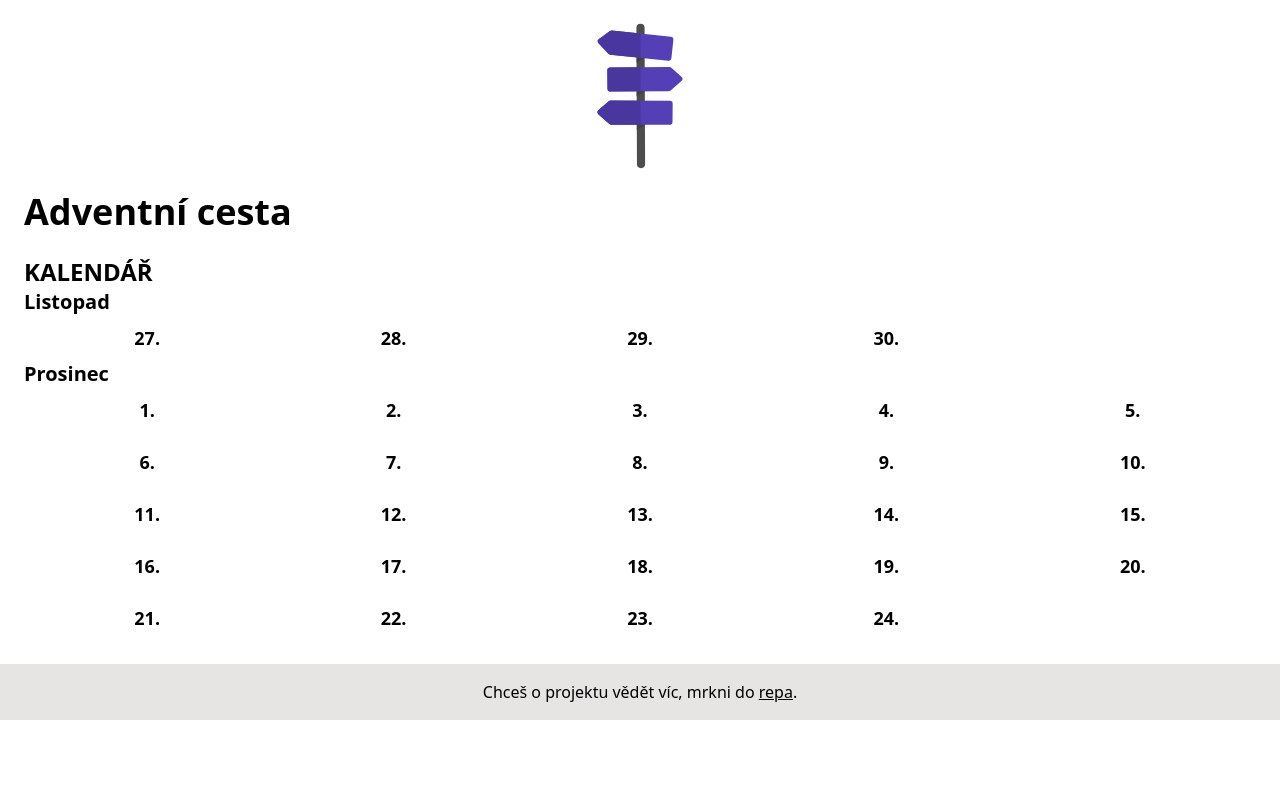
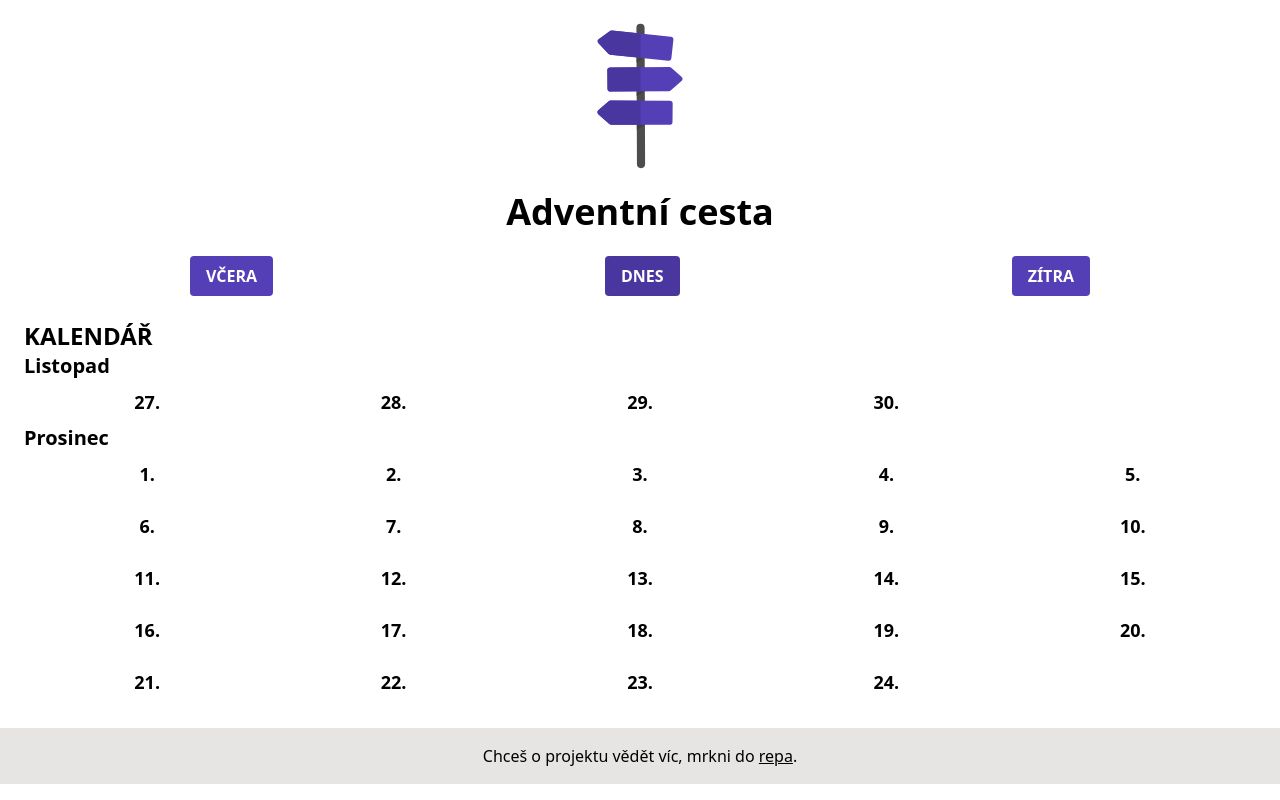
Before and after one commit to petrkucerak/adventnicesta, a Next.js app: page / in a window 1280 px wide. Built offline with nearby package versions, Linux system fonts and the light colour scheme.

Commit message:
Add quick nav buttons

```diff
--- /dev/null
+++ b/components/utils/nav-buttons.js
@@ -0,0 +1,27 @@
+import Link from "next/link";
+
+export default function NavButtons({ posts }) {
+  return (
+    <div className="mx-6 flex flex-row justify-around mt-6">
+      <Link href={""}>
+        <Button className={"bg-violet-light"}>včera</Button>
+      </Link>
+      <Link href={""}>
+        <Button className={"bg-violet-dark"}>dnes</Button>
+      </Link>
+      <Link href={""}>
+        <Button className={"bg-violet-light"}>zítra</Button>
+      </Link>
+    </div>
+  );
+}
+
+function Button({ children, className }) {
+  return (
+    <button
+      className={`uppercase rounded text-white px-4 py-2 font-semibold hover:scale-110 duration-200 ${className}`}
+    >
+      {children}
+    </button>
+  );
+}
--- a/pages/index.js
+++ b/pages/index.js
@@ -1,6 +1,7 @@
 import Head from "next/head";
 import Layout from "../components/layout";
 import Calendar from "../components/utils/calendar";
+import NavButtons from "../components/utils/nav-buttons";
 import { getAllPosts } from "../lib/api";
 
 export default function Home({ allPosts }) {
@@ -17,8 +18,9 @@ export default function Home({ allPosts }) {
             alt="Filový rozcestník"
             title="Logo adventní cesty"
           />
-          <h1 className="text-4xl font-bold">Adventní cesta</h1>
+          <h1 className="text-4xl font-bold text-center">Adventní cesta</h1>
         </div>
+        <NavButtons posts={allPosts} />
         <Calendar posts={allPosts} />
       </Layout>
     </>
```
